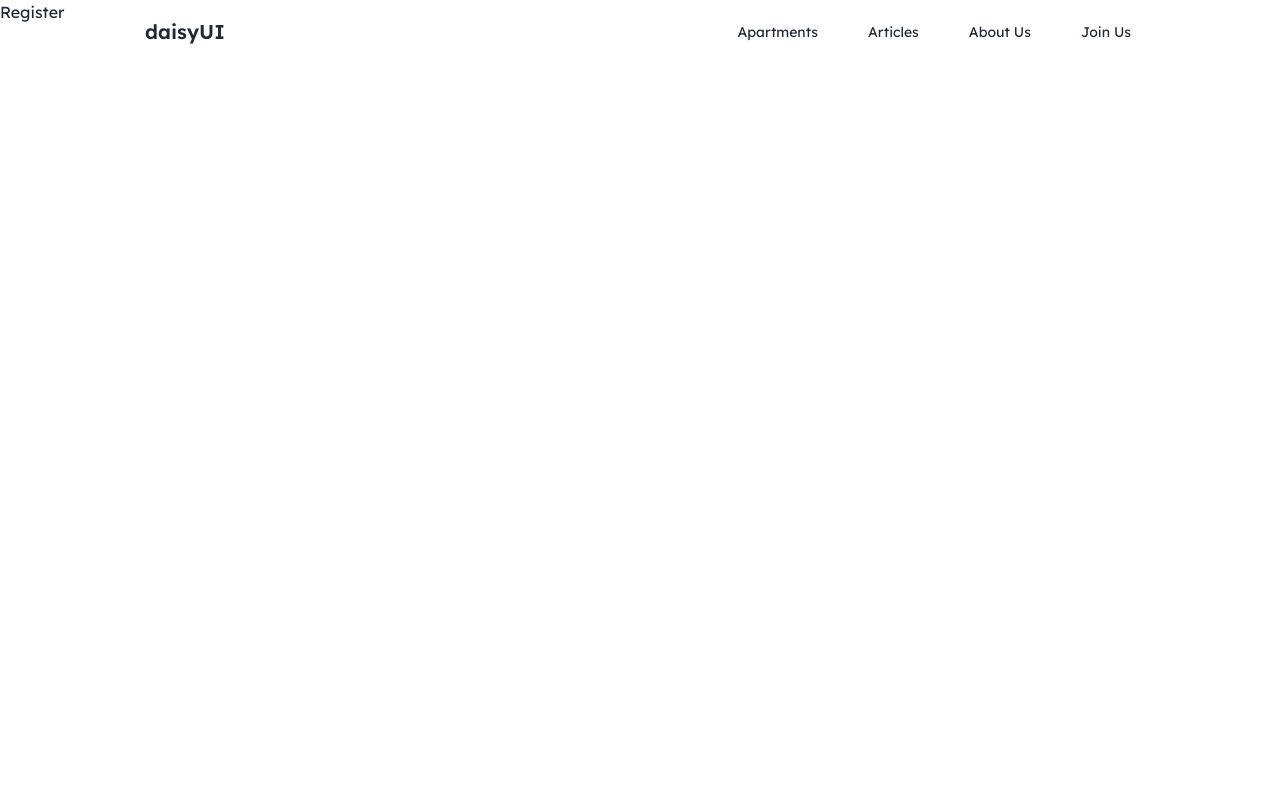
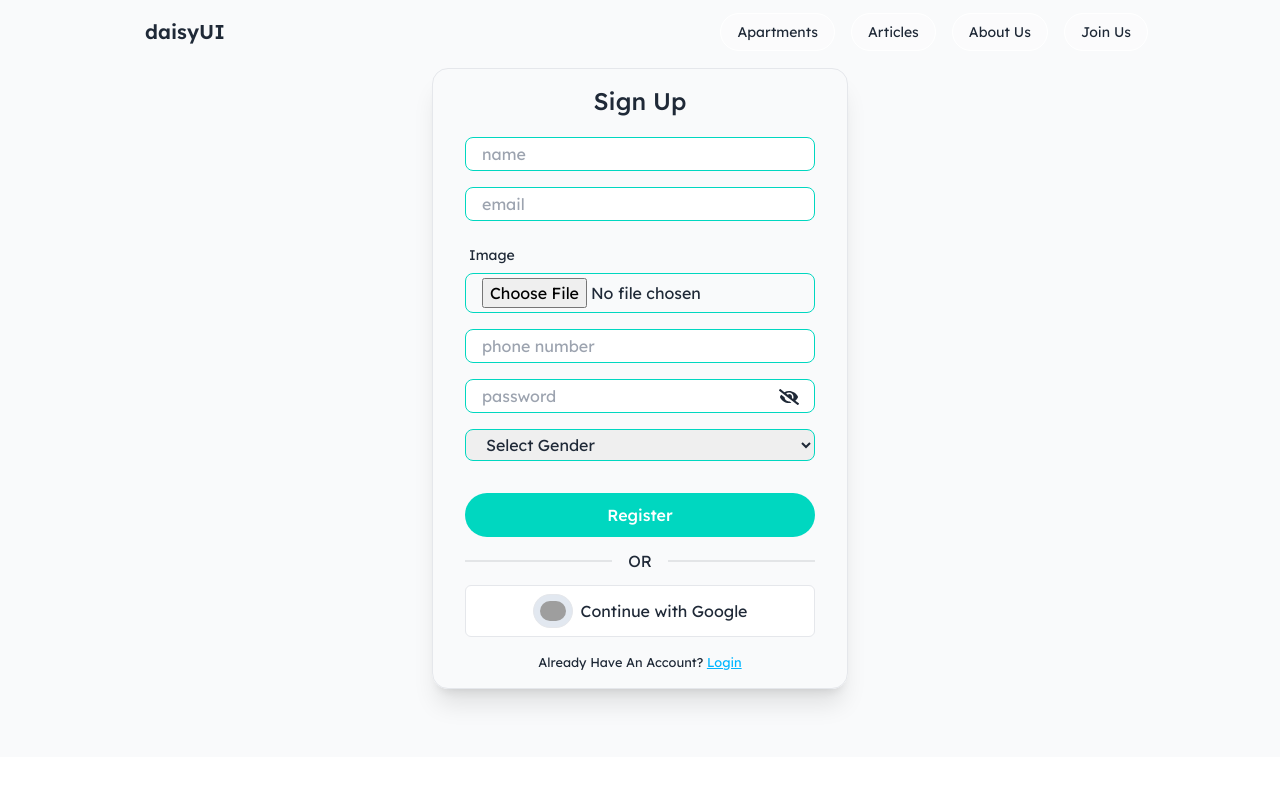
Before and after one commit to ashikur-rahman-10/Homesphere-Client, a React (Vite) app: page /register in a window 1280 px wide. Shown: the top 799 px of the page. Built offline with nearby package versions, Linux system fonts and the light colour scheme; no server answers; grey boxes are pictures that could not be loaded.

Commit message:
login and register added

```diff
--- a/package.json
+++ b/package.json
@@ -20,6 +20,7 @@
     "react": "^18.2.0",
     "react-dom": "^18.2.0",
     "react-helmet-async": "^2.0.5",
+    "react-hook-form": "^7.51.5",
     "react-hot-toast": "^2.4.1",
     "react-icons": "^5.2.1",
     "react-router-dom": "^6.23.1",
--- a/src/Components/GoogleLogin/GoogleLogin.jsx
+++ b/src/Components/GoogleLogin/GoogleLogin.jsx
@@ -9,7 +9,6 @@ const GoogleLogin = () => {
   const location = useLocation();
   const from = location?.state?.pathname || "/";
   const navigate = useNavigate();
-
 
   // Google Login
   const hangleGoogle = () => {
@@ -35,7 +34,7 @@ const GoogleLogin = () => {
         toast.success("Successfully Login!");
         setError("");
         navigate(from);
-                window.location.reload()
+        window.location.reload();
       })
       .catch((error) => {
         setError(error.message);
@@ -43,14 +42,20 @@ const GoogleLogin = () => {
   };
   return (
     <div>
-            <div className="w-full flex justify-center">
-                <span onClick={hangleGoogle}>
+      <div
+        onClick={hangleGoogle}
+        className="w-full flex justify-center cursor-pointer bg-white px-4 py-2 border rounded-md hover:border-accent"
+      >
+        <div className="flex gap-2 justify-center items-center">
+          <span>
             <img
               className="w-10 p-[6px] border rounded-full hover:saturate-0 bg-slate-200 cursor-pointer"
               src="https://i.ibb.co/HX7Z8g9/google-logo-png-suite-everything-you-need-know-about-google-newest-0-removebg-preview.png"
               alt=""
             />
           </span>
+          <p>Continue with Google</p>
+        </div>
       </div>
 
       <Toaster></Toaster>
--- a/src/Layouts/Main.jsx
+++ b/src/Layouts/Main.jsx
@@ -1,4 +1,4 @@
-import React from "react";
+import React, { useEffect } from "react";
 import Home from "../Pages/Home/Home";
 import NavigationBar from "../Components/NavigationBar/NavigationBar";
 import Footer from "../Components/Footer/Footer";
--- a/src/Pages/Login & Register/Login.jsx
+++ b/src/Pages/Login & Register/Login.jsx
@@ -1,22 +1,95 @@
-import React, { useState } from "react";
+import React, { useEffect, useState } from "react";
 import GoogleLogin from "../../Components/GoogleLogin/GoogleLogin";
 import { FaEye, FaEyeSlash } from "react-icons/fa6";
-import { useNavigate } from "react-router-dom";
+import { useLocation, useNavigate } from "react-router-dom";
+import useAuth from "../../Hooks/UseAuth";
+import toast, { Toaster } from "react-hot-toast";
 
 const Login = () => {
+  const [error, setError] = useState("");
   const [show, setShow] = useState(false);
-  const [error, setError] = useState("");
+  const { user, login, loginWithGoogle, resetPassword } = useAuth();
+  const location = useLocation();
+  const from = location?.state?.pathname || "/";
   const navigate = useNavigate();
+
+  const handleSubmit = (event) => {
+    event.preventDefault();
+    setError("");
+    const form = event.target;
+    const email = form.email.value;
+    const password = form.password.value;
+    login(email, password)
+      .then((result) => {
+        const loggedUser = result.user;
+        toast.success("Successfully Login!");
+        setError("");
+        navigate(from);
+        window.location.reload();
+        event.target.reset();
+      })
+      .catch((error) => {
+        console.log(error.message);
+        setError(error.message);
+      });
+  };
 
   const handleNavigate = () => {
     navigate("/register");
+    window.location.reload();
   };
+
+  const handleResetPassword = () => {
+    Swal.fire({
+      title: "Enter your email address",
+      input: "email",
+      inputPlaceholder: "Email address",
+      showCancelButton: true,
+      confirmButtonText: "Send reset link",
+      preConfirm: (email) => {
+        return resetPassword(email)
+          .then(() => {
+            Swal.fire({
+              icon: "success",
+              text: "Password reset email sent successfully",
+              title: "Please check your email account.",
+              showConfirmButton: false,
+              timer: 3000,
+            });
+          })
+          .catch((error) => {
+            Swal.showValidationMessage(`Request failed: ${error.message}`);
+          });
+      },
+    });
+  };
+
+  useEffect(() => {
+    if (error) {
+      Swal.fire({
+        icon: "error",
+        title: "Login Failed",
+        text: "The email or password you entered is incorrect. Try again.",
+      });
+    }
+  }, [error]);
+
+  if (user) {
+    window.location.replace("https://bornomala-mart.web.app/");
+  }
+
+  // Scroll to top
+  useEffect(() => {
+    window.scrollTo({
+      top: 0,
+      left: 0,
+      behavior: "smooth",
+    });
+  }, []);
+
   return (
     <div>
-      <form
-        // onSubmit={handleSubmit}
-        className="w-[350px] mx-auto "
-      >
+      <form onSubmit={handleSubmit} className="w-[350px] mx-auto">
         <h1 className="text-3xl text-center font-medium mb-8">Login</h1>
         <div className="form-control">
           <label className="label">
@@ -39,7 +112,7 @@ const Login = () => {
             placeholder="password"
             name="password"
             required
-            className=" input input-bordered input-accent  focus:outline-none  w-[350px]"
+            className="input input-bordered input-accent focus:outline-none w-[350px]"
           />
           <div
             onClick={() => {
@@ -47,7 +120,7 @@ const Login = () => {
             }}
             className="absolute bottom-4 right-4 cursor-pointer text-xl hover:text-red-700"
           >
-            {show ? <FaEye></FaEye> : <FaEyeSlash></FaEyeSlash>}
+            {show ? <FaEye /> : <FaEyeSlash />}
           </div>
         </div>
         <span className="w-full flex justify-center mt-4">
@@ -62,16 +135,16 @@ const Login = () => {
           <button
             type="button"
             className="text-red-500 underline"
-            // onClick={handleResetPassword}
+            onClick={handleResetPassword}
           >
             Forgot Password?
           </button>
         </div>
         <div className="divider">or sign up with</div>
-        <GoogleLogin></GoogleLogin>
+        <GoogleLogin />
         <span className="flex w-full justify-center mt-3">
           <small className="text-center">
-            Dont’t Have An Account?{" "}
+            Don’t Have An Account?{" "}
             <span
               onClick={handleNavigate}
               className="text-warning underline cursor-pointer"
@@ -81,6 +154,7 @@ const Login = () => {
           </small>
         </span>
       </form>
+      <Toaster></Toaster>
     </div>
   );
 };
--- a/src/Pages/Login & Register/Register.jsx
+++ b/src/Pages/Login & Register/Register.jsx
@@ -1,9 +1,228 @@
-import React from "react";
+import React, { useEffect, useState } from "react";
+import { Link, useNavigate } from "react-router-dom";
+import { Toaster } from "react-hot-toast";
+import { useForm } from "react-hook-form";
+import Swal from "sweetalert2";
+import { FaEye, FaEyeSlash } from "react-icons/fa";
+import GoogleLogin from "../../Components/GoogleLogin/GoogleLogin";
+import useAuth from "../../Hooks/UseAuth";
 
 const Register = () => {
+  const [error, setError] = useState("");
+  const { createUser, updateUser, logout, verification, user } = useAuth();
+  const navigate = useNavigate();
+  const [show, setShow] = useState(false);
+  const [creating, setCreating] = useState(false);
+  const imageHostingUrl = `https://api.imgbb.com/1/upload?key=${
+    import.meta.env.VITE_IMAGE_HOSTING_KEY
+  }`;
+
+  const {
+    register,
+    handleSubmit,
+    formState: { errors },
+  } = useForm();
+
+  const onSubmit = async (data) => {
+    setError("");
+    const { name, email, password, gender, phone } = data;
+    setCreating(true);
+    const formData = new FormData();
+    formData.append("image", data.image[0]);
+
+    try {
+      const res = await fetch(imageHostingUrl, {
+        method: "POST",
+        body: formData,
+      });
+      const imgResponse = await res.json();
+      if (imgResponse.success) {
+        const imgUrl = imgResponse.data.display_url;
+        const savedUser = {
+          name,
+          email,
+          photoURL: imgUrl,
+          gender,
+          phone,
+          password,
+          role: "buyer",
+        };
+
+        try {
+          const result = await createUser(email, password);
+          const loggedUser = result.user;
+
+          // Check if user is authenticated
+          if (loggedUser) {
+            await updateUser(name, imgUrl);
+            await verification(loggedUser);
+
+            // Send savedUser to your server
+            const response = await fetch(
+              "https://bornomala-boighor-server.vercel.app/users",
+              {
+                method: "POST",
+                headers: {
+                  "Content-Type": "application/json",
+                },
+                body: JSON.stringify(savedUser),
+              }
+            );
+
+            if (response.ok) {
+              Swal.fire({
+                icon: "success",
+                title:
+                  "User Created Successfully. Please check your email to verify your account.",
+                showConfirmButton: false,
+                timer: 3000,
+              });
+              await logout();
+              navigate("/login");
+            } else {
+              throw new Error("Failed to save user data to the server.");
+            }
+          } else {
+            throw new Error("User is not authenticated.");
+          }
+        } catch (verificationError) {
+          console.error(
+            "Verification email failed to send:",
+            verificationError
+          );
+          setError("Verification email failed to send.");
+        }
+      } else {
+        throw new Error("Image upload failed");
+      }
+    } catch (error) {
+      console.error("Error:", error.message);
+      setError(error.message);
+    } finally {
+      setCreating(false);
+    }
+  };
+
+  useEffect(() => {
+    if (error) {
+      Swal.fire({
+        icon: "error",
+        text: error,
+        timer: 3000,
+      });
+    }
+  }, [error]);
+
+  if (creating && !error) {
+    return (
+      <div className="fixed top-0 z-40 bg-white w-full min-h-screen flex flex-col gap-4 items-center justify-center">
+        <progress className="progress w-56"></progress>
+        <p className="text-gray-400">Please Wait...</p>
+      </div>
+    );
+  }
+
+  if (user) {
+    window.location.replace("https://bornomala-mart.web.app/");
+  }
+
+  // Scroll to top
+  window.scrollTo({
+    top: 0,
+    left: 0,
+    behavior: "smooth",
+  });
+
   return (
-    <div>
-      <h1>Register</h1>
+    <div className="w-full flex items-center justify-center min-h-[80vh] py-12 bg-gray-50">
+      <form
+        onSubmit={handleSubmit(onSubmit)}
+        className="border shadow-xl rounded-2xl my-5 py-4 px-8 space-y-4"
+      >
+        <h1 className="text-2xl text-center font-medium mb-5">Sign Up</h1>
+        <div className="form-control">
+          <input
+            type="text"
+            placeholder="name"
+            {...register("name", { required: true })}
+            required
+            className="border border-accent py-1 px-4 rounded-lg input-bordered input-accent focus:outline-none lg:w-[350px] w-[300px]"
+          />
+        </div>
+        <div className="form-control">
+          <input
+            type="email"
+            placeholder="email"
+            {...register("email", { required: true })}
+            required
+            className="border border-accent py-1 px-4 rounded-lg input-bordered input-accent focus:outline-none lg:w-[350px] w-[300px]"
+          />
+        </div>
+        <div className="form-control  lg:w-[350px] w-[300px]">
+          <label className="label">
+            <span className="label-text">Image</span>
+          </label>
+          <input
+            type="file"
+            {...register("image", { required: true })}
+            className="w-full border py-1 px-4 rounded-lg border-accent"
+          />
+        </div>
+        <div className="form-control w-full">
+          <input
+            type="text"
+            placeholder="phone number"
+            {...register("phone", { required: true })}
+            className="border border-accent py-1 px-4 rounded-lg input-bordered input-accent focus:outline-none lg:w-[350px] w-[300px]"
+          />
+        </div>
+        <div className="form-control relative">
+          <input
+            type={show ? "text" : "password"}
+            placeholder="password"
+            {...register("password", { required: true })}
+            required
+            className="border border-accent py-1 px-4 rounded-lg input-bordered input-accent focus:outline-none lg:w-[350px] w-[300px]"
+          />
+          <div
+            onClick={() => {
+              setShow(!show);
+            }}
+            className="absolute bottom-[6px] right-4 cursor-pointer text-xl hover:text-red-700"
+          >
+            {show ? <FaEye /> : <FaEyeSlash />}
+          </div>
+        </div>
+        <div className="form-control w-full">
+          <select
+            {...register("gender", { required: true })}
+            className="rounded-lg border py-1 px-4 border-accent focus:outline-none lg:w-[350px] w-[300px]"
+          >
+            <option value="">Select Gender</option>
+            <option>Male</option>
+            <option>Female</option>
+          </select>
+        </div>
+        <span className="w-full flex justify-center mt-4">
+          <small className="text-red-600">{error}</small>
+        </span>
+        <input
+          className="bg-accent cursor-pointer text-white py-[10px] rounded-3xl mt-4 hover:bg-transparent hover:text-accent hover:outline outline-accent] font-medium w-full"
+          type="submit"
+          value="Register"
+        />
+        <div className="divider">OR</div>
+        <GoogleLogin />
+        <span className="flex w-full justify-center mt-3">
+          <small className="text-center">
+            Already Have An Account?{" "}
+            <Link to="/login" className="text-info underline">
+              Login
+            </Link>
+          </small>
+        </span>
+      </form>
+      <Toaster />
     </div>
   );
 };
--- a/src/Routers/Router.jsx
+++ b/src/Routers/Router.jsx
@@ -11,7 +11,11 @@ const router = createBrowserRouter([
     children: [
       {
         path: "/login",
-        element: <Login></Login>,
+        element: (
+          <div className=" bg-gray-50 min-h-[100vh] flex items-center justify-center w-full">
+            <Login></Login>
+          </div>
+        ),
       },
       {
         path: "/register",
```
Also changed, not shown: src/Pages/Home/Home.jsx (+8 -1 lines), 1 other file (tests, documents, lock files or other folders). Lines whose indentation alone changed are shown as unchanged.
